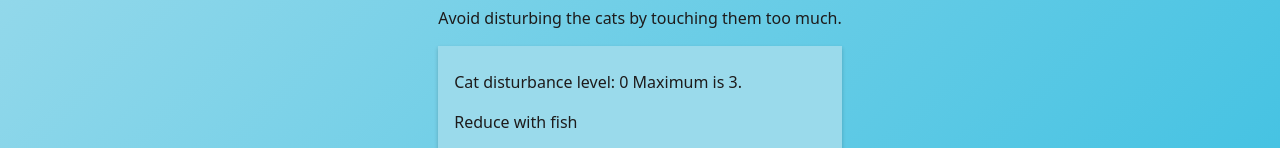
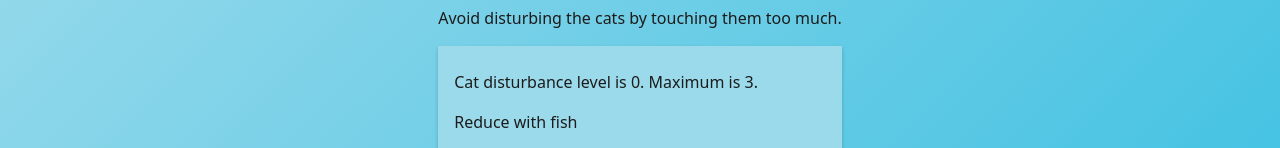
Before and after one commit to bittikatti/react-hello-world, a React (Vite) app: page / in a window 1280 px wide. Shown: the part 151-299 px from the top of the page. Built offline with nearby package versions, Linux system fonts and the light colour scheme.

Commit message:
status tool bar as status live-region

```diff
--- a/src/App.jsx
+++ b/src/App.jsx
@@ -35,8 +35,10 @@ function App() {
       <div className='cat-status-toolbar'>
           {/* Cat disturbance status indicator */}
           {/* TODO: left side */}
-          <div>
-            <p>Cat disturbance level: {disturbanceLevel} Maximum is 3.</p>
+          <div
+            aria-live='polite'
+            role='status'>
+            <p>Cat disturbance level is {disturbanceLevel}. Maximum is 3.</p>
           </div>
 
           {/* TODO: right side */}
```
